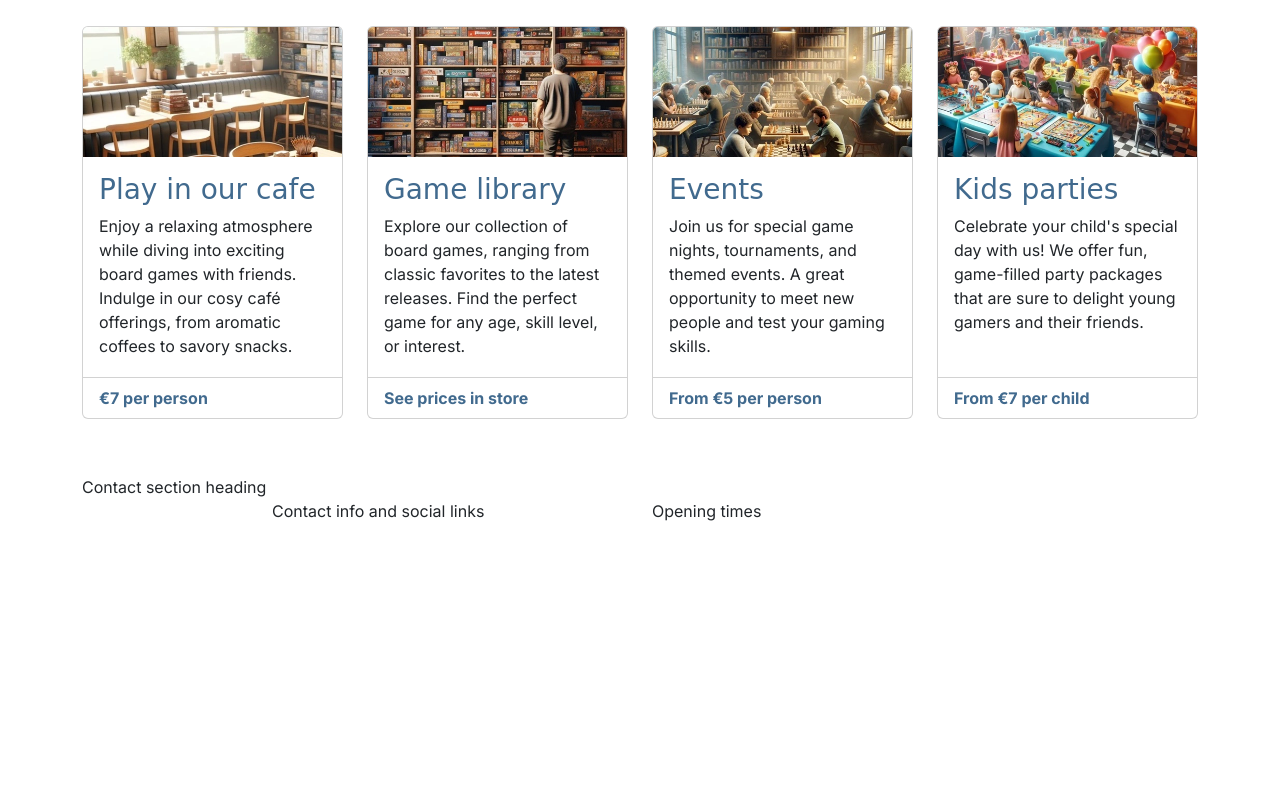
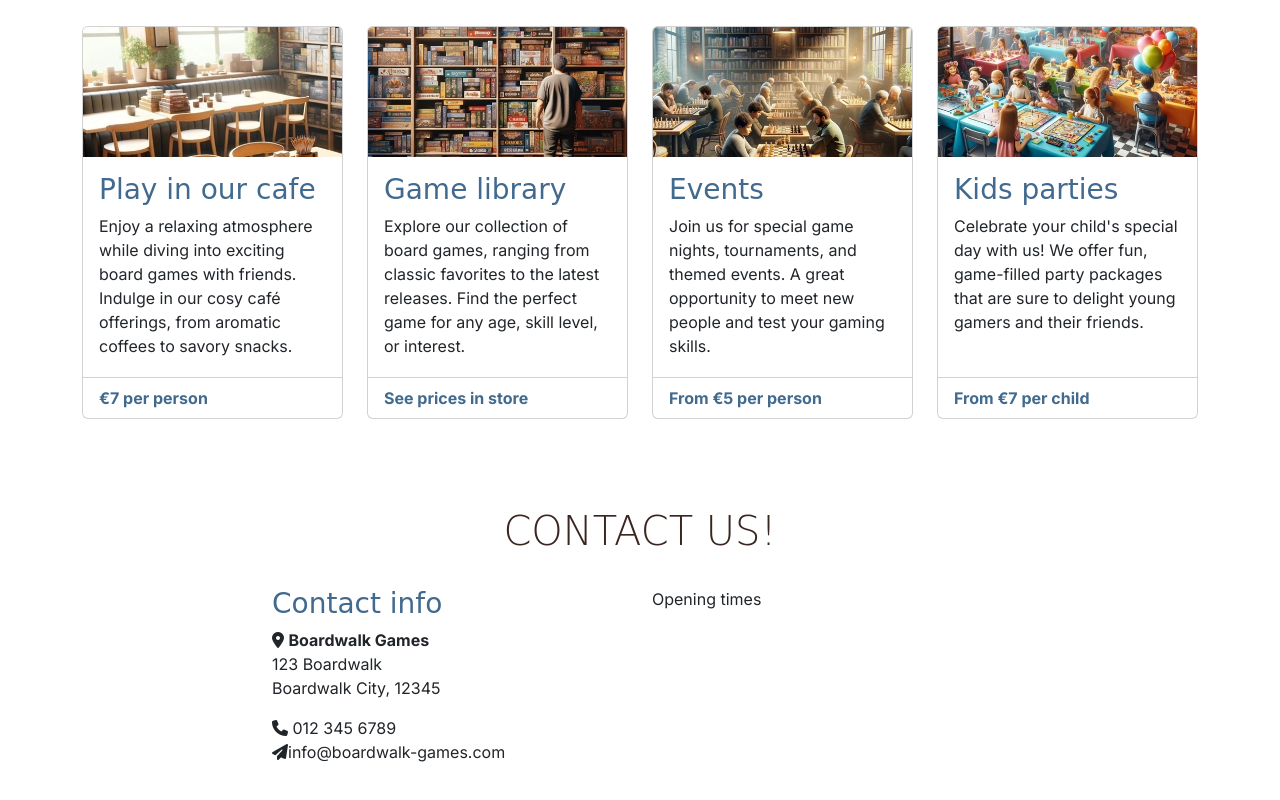
Before and after one commit to Sascha-netizen/boardwalk-games, a plain HTML site: page index.html in a window 1280 px wide. Shown: the part 633-1433 px from the top of the page. Before the commit the page ends 1156 px from the top, so only its background shows below. Drawn offline with nearby package versions, Linux system fonts and the light colour scheme; a web font is replaced by a local one.

Commit message:
Add address in footer

```diff
--- a/index.html
+++ b/index.html
@@ -272,12 +272,25 @@
     <!-- Footer / contact section -->
     <!-- mt-auto added to push footer to the bottom of the page -->
     <footer class="mt-auto">
-      <div class="container">
+      <div class="container section">
         <div class="row justify-content-center">
-          <div class="col-12">Contact section heading</div>
+          <div class="col-12 text-center">
+            <h2>
+              <div class="display-6">Contact us!</div>
+            </h2>
+          </div>
           <!-- Contact info -->
           <div class="col-12 col-md-6 col-xl-4">
-            Contact info and social links
+            <h3 class="sub-heading-color">Contact info</h3>
+            <address><i class="fa-solid fa-location-dot"></i>
+              <strong>Boardwalk Games</strong><br>
+              123 Boardwalk <br>
+              Boardwalk City, 12345 <br>
+            </address>
+            <p><i class="fa-solid fa-phone"></i>
+              012 345 6789 <br>
+              <i class="fa-solid fa-paper-plane"></i>info@boardwalk-games.com
+            </p>
           </div>
           <!-- Opening times -->
           <div class="col-12 col-md-6 col-xl-4">Opening times</div>
```
